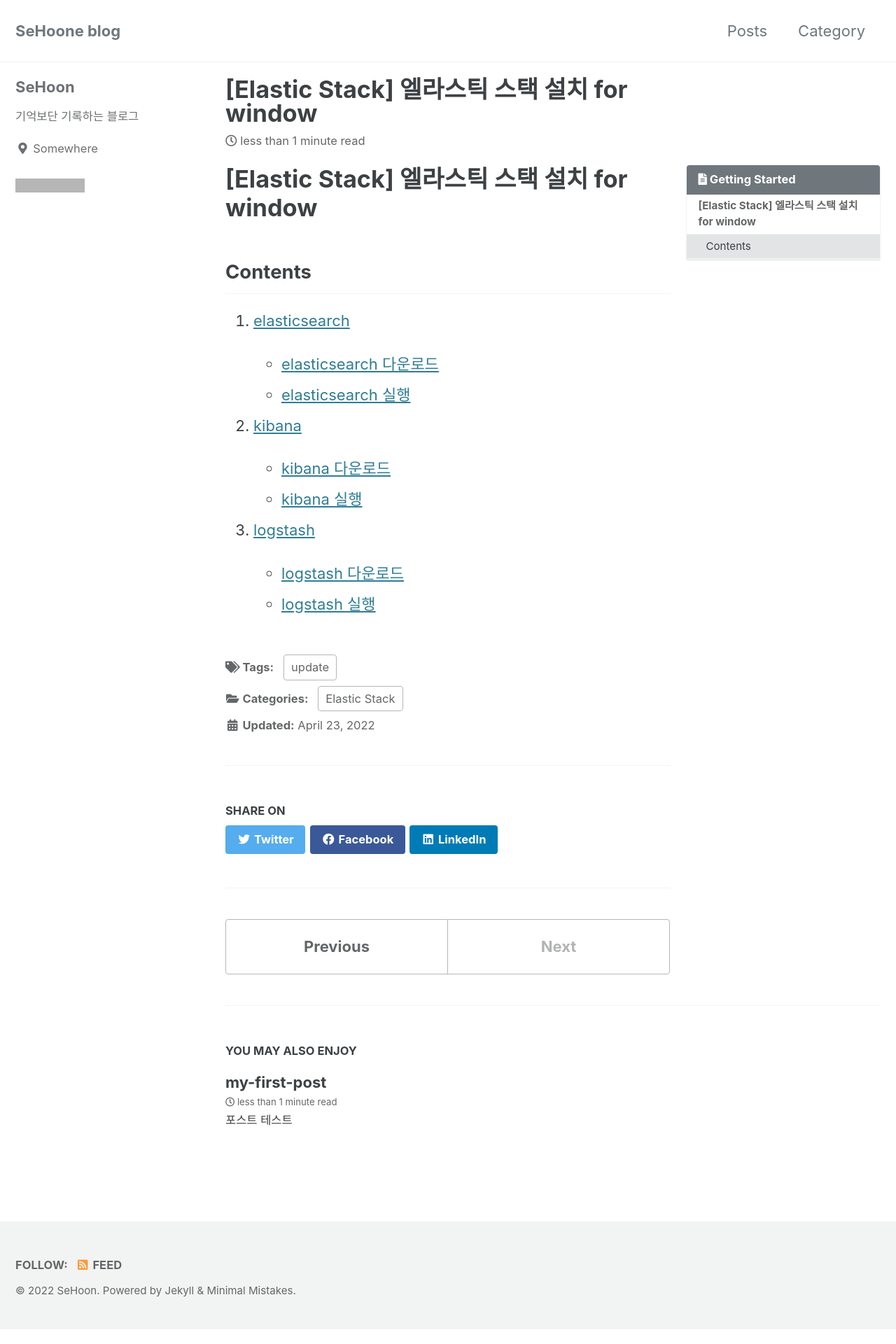
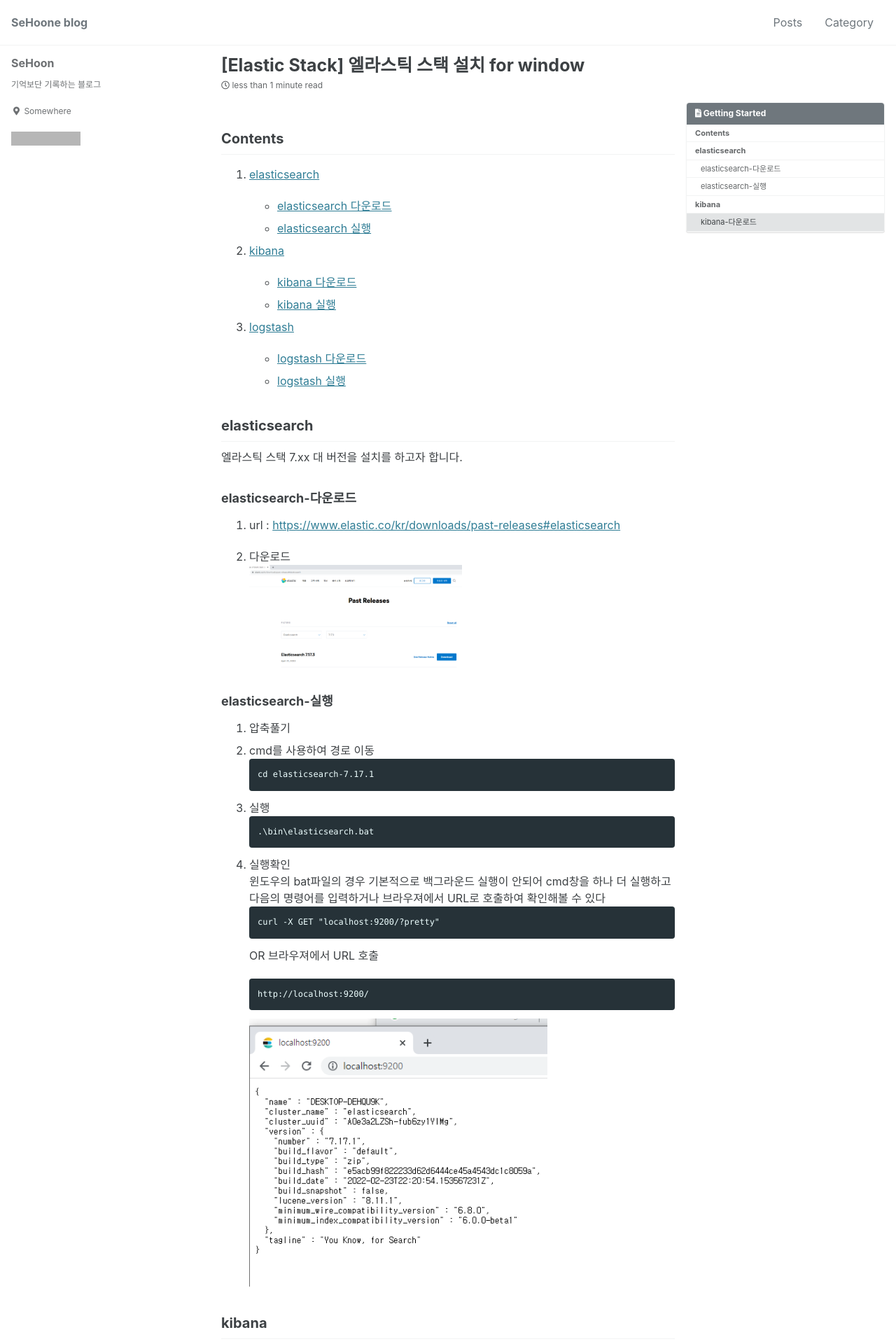
Before and after one commit to sehoone/sehoone.github.io, a Jekyll site: the page built from _posts/2022-04-27-elk-install.md, in a window 1280 px wide. Shown: the top 1920 px of the page at 70% size. Built offline with Jekyll 4.4.1, drawn with Linux system fonts in a browser that asks for light colours; cached includes are drawn as plain includes; before the commit the page ends 1899 px from its top, so only the background shows below that; grey boxes are pictures that could not be loaded.

Commit message:
add-elk-install

````diff
--- a/_posts/2022-04-27-elk-install.md
+++ b/_posts/2022-04-27-elk-install.md
@@ -8,8 +8,6 @@ tags:
 toc: true
 toc_label: "Getting Started"
 ---
-
-# [Elastic Stack] 엘라스틱 스택 설치 for window
 
 ## Contents
 
@@ -27,3 +25,40 @@ toc_label: "Getting Started"
 
    - [logstash 다운로드](#logstash-다운로드)
    - [logstash 실행](#logstash-실행)
+
+## elasticsearch
+
+엘라스틱 스택 7.xx 대 버전을 설치를 하고자 합니다.
+
+### elasticsearch-다운로드
+
+1. url : [https://www.elastic.co/kr/downloads/past-releases#elasticsearch](https://www.elastic.co/kr/downloads/past-releases#elasticsearch)
+
+2. 다운로드
+![image](/assets/images/elasticsearch1.png){: width="50%" height="50%"}
+
+### elasticsearch-실행
+
+1. 압축풀기
+2. cmd를 사용하여 경로 이동
+```
+cd elasticsearch-7.17.1
+```
+3. 실행
+```
+.\bin\elasticsearch.bat
+```
+4. 실행확인
+   윈도우의 bat파일의 경우 기본적으로 백그라운드 실행이 안되어 cmd창을 하나 더 실행하고 다음의 명령어를 입력하거나 브라우져에서 URL로 호출하여 확인해볼 수 있다
+```
+curl -X GET "localhost:9200/?pretty"
+```
+  OR 브라우져에서 URL 호출
+```
+http://localhost:9200/
+```
+  ![image](/assets/images/elasticsearch2.png){: width="70%" height="70%"}
+
+## kibana
+
+### kibana-다운로드
--- a/_sass/minimal-mistakes/_reset.scss
+++ b/_sass/minimal-mistakes/_reset.scss
@@ -8,18 +8,18 @@ html {
   /* apply a natural box layout model to all elements */
   box-sizing: border-box;
   background-color: $background-color;
-  font-size: 16px;
+  font-size: 14px;
 
   @include breakpoint($medium) {
-    font-size: 18px;
+    font-size: 16px;
   }
 
   @include breakpoint($large) {
-    font-size: 20px;
+    font-size: 16px;
   }
 
   @include breakpoint($x-large) {
-    font-size: 22px;
+    font-size: 16px;
   }
 
   -webkit-text-size-adjust: 100%;
````
Also changed, not shown: assets/images/elasticsearch1.png (added), assets/images/elasticsearch2.PNG (added).
